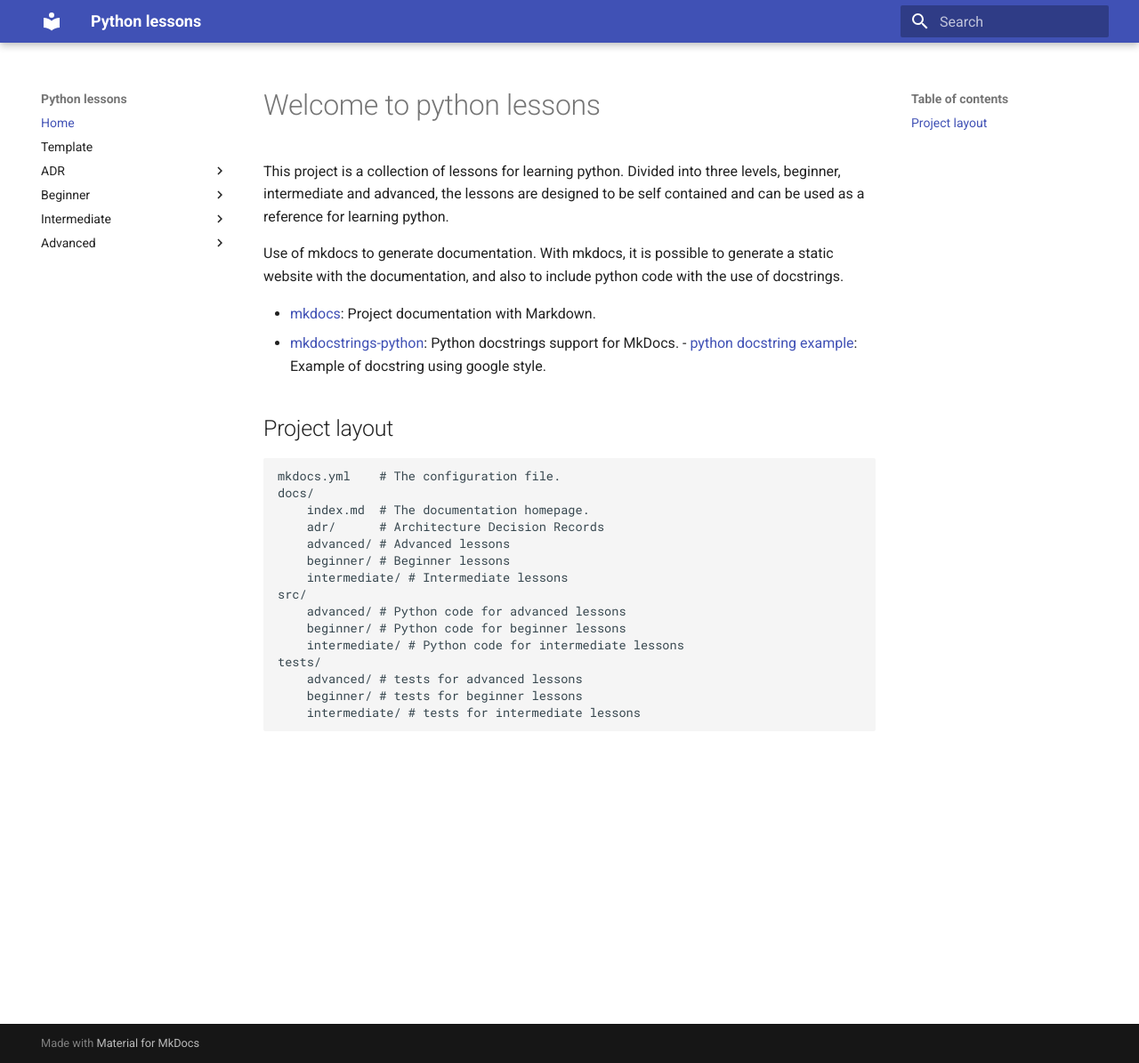
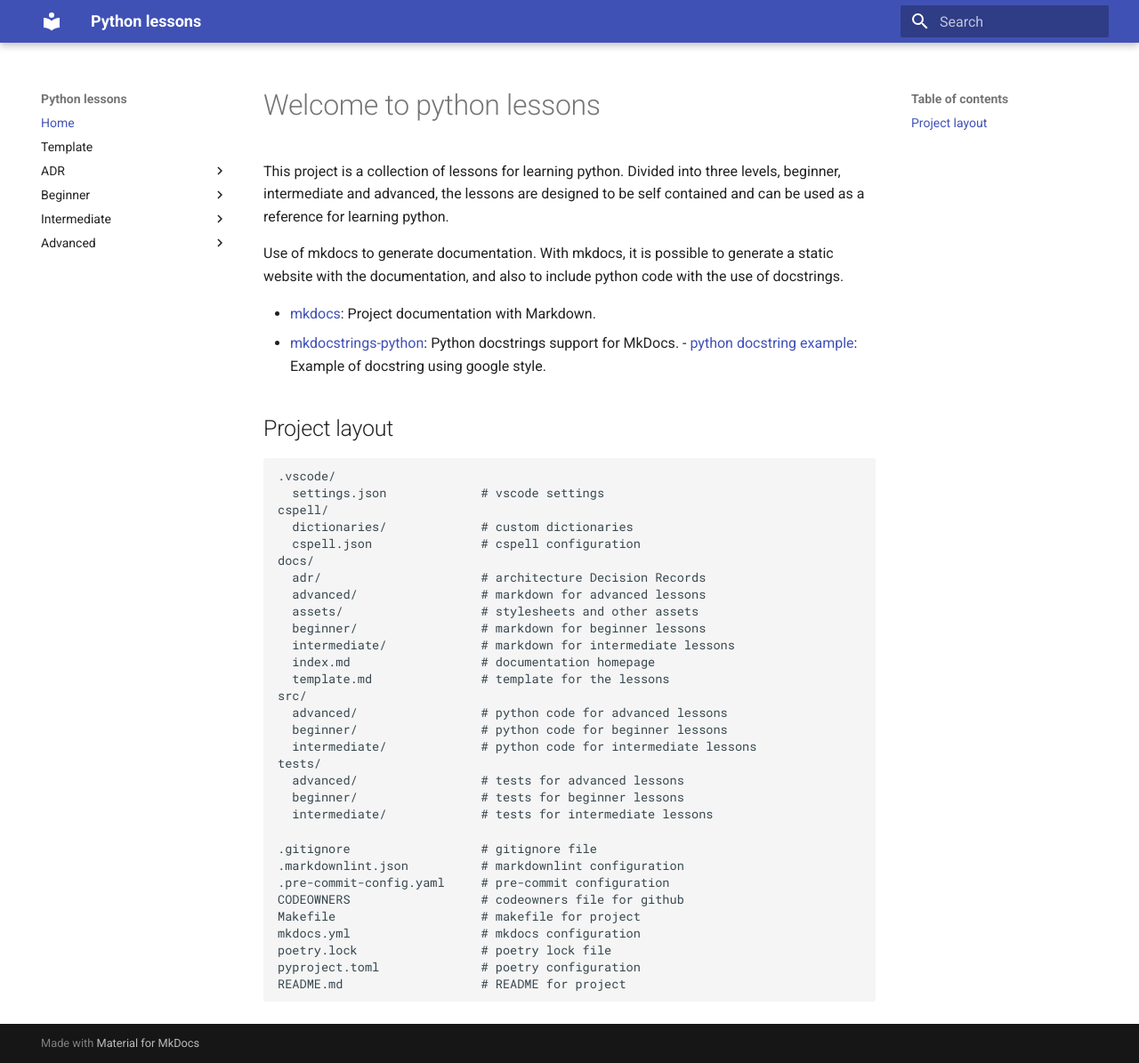
Before and after one commit to McLargo/python-lessons, an MkDocs documentation site: the page built from docs/index.md, in a window 1280 px wide and 1195 px high. Shown: the whole window at 89% size. Built offline with MkDocs 1.6.1 and Material for MkDocs 9.7.7, drawn with Linux system fonts in a browser that asks for light colours.

Commit message:
Add custom css to restyle articles table Update ADR metadata Update some documentation not up-to-date

```diff
--- /dev/null
+++ b/docs/assets/stylesheets/extra.css
@@ -0,0 +1,11 @@
+article .md-typeset__table{
+  width: 100%;
+}
+
+article .md-typeset__table table{
+  display: inline-table!important;
+}
+
+article .md-typeset__table table td, .md-typeset__table table th{
+  text-align: center!important;
+}
--- a/docs/index.md
+++ b/docs/index.md
@@ -17,18 +17,34 @@
 
 ## Project layout
 
-    mkdocs.yml    # The configuration file.
+    .vscode/
+      settings.json             # vscode settings
+    cspell/
+      dictionaries/             # custom dictionaries
+      cspell.json               # cspell configuration
     docs/
-        index.md  # The documentation homepage.
-        adr/      # Architecture Decision Records
-        advanced/ # Advanced lessons
-        beginner/ # Beginner lessons
-        intermediate/ # Intermediate lessons
+      adr/                      # architecture Decision Records
+      advanced/                 # markdown for advanced lessons
+      assets/                   # stylesheets and other assets
+      beginner/                 # markdown for beginner lessons
+      intermediate/             # markdown for intermediate lessons
+      index.md                  # documentation homepage
+      template.md               # template for the lessons
     src/
-        advanced/ # Python code for advanced lessons
-        beginner/ # Python code for beginner lessons
-        intermediate/ # Python code for intermediate lessons
+      advanced/                 # python code for advanced lessons
+      beginner/                 # python code for beginner lessons
+      intermediate/             # python code for intermediate lessons
     tests/
-        advanced/ # tests for advanced lessons
-        beginner/ # tests for beginner lessons
-        intermediate/ # tests for intermediate lessons
+      advanced/                 # tests for advanced lessons
+      beginner/                 # tests for beginner lessons
+      intermediate/             # tests for intermediate lessons
+
+    .gitignore                  # gitignore file
+    .markdownlint.json          # markdownlint configuration
+    .pre-commit-config.yaml     # pre-commit configuration
+    CODEOWNERS                  # codeowners file for github
+    Makefile                    # makefile for project
+    mkdocs.yml                  # mkdocs configuration
+    poetry.lock                 # poetry lock file
+    pyproject.toml              # poetry configuration
+    README.md                   # README for project
--- a/mkdocs.yml
+++ b/mkdocs.yml
@@ -2,6 +2,9 @@
 
 theme:
   name: "material"
+
+extra_css:
+  - assets/stylesheets/extra.css
 
 plugins:
   - search
@@ -20,8 +23,8 @@
   - "Home": index.md
   - "Template": template.md
   - ADR:
-    - "ADR-001 - Poetry": adr/001-poetry.md
-    - "ADR-002 - MkDocs": adr/002-mkdocs.md
+    - "ADR-001 - poetry": adr/001-poetry.md
+    - "ADR-002 - mkdocs": adr/002-mkdocs.md
     - "ADR-003 - cSpell": adr/003-spelling.md
   - Beginner:
     - "Check is instance": beginner/check_is_instance.md
```
Also changed, not shown: README.md (+9 -6 lines), docs/adr/001-poetry.md (+4 -3 lines), docs/adr/002-mkdocs.md (+4 -3 lines), docs/adr/003-spelling.md (+4 -3 lines), 1 other file.
